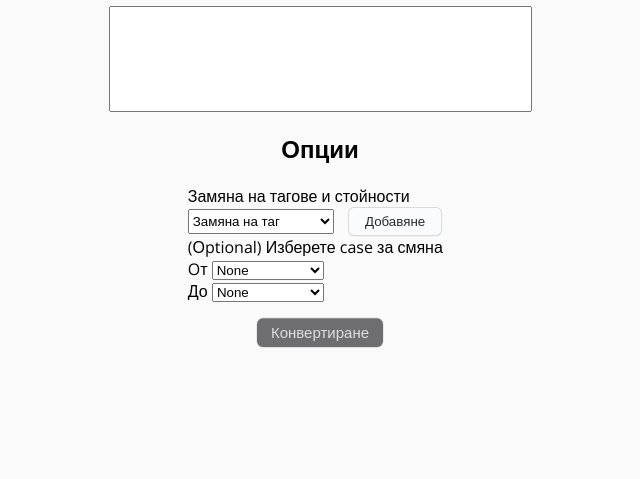
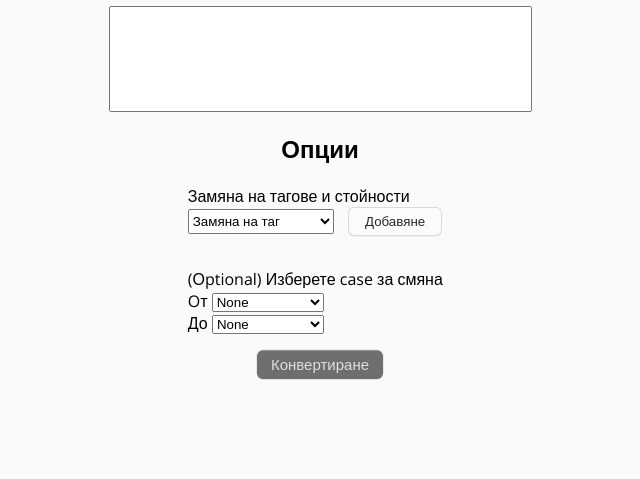
Before and after one commit to WSBEnjoyer/WEB_2022, a PHP site: page / in a window 1280 px wide. Shown: the part 996-1475 px from the top of the page, without its empty margins (320-960 px from the left). Before the commit the page ends 1344 px from the top, so only its background shows below. Run offline with PHP 8.4, Linux system fonts and the light colour scheme; the visitor is signed in with stand-in values (Sample User, id 1).

Commit message:
Add top margin to cases replacement section

```diff
--- a/css/style.css
+++ b/css/style.css
@@ -145,3 +145,7 @@ input[name=repl-option-second]{
     height: 100px;
     margin-top: 30px;
 }
+
+.cases {
+    margin-top: 2rem;
+}
```
